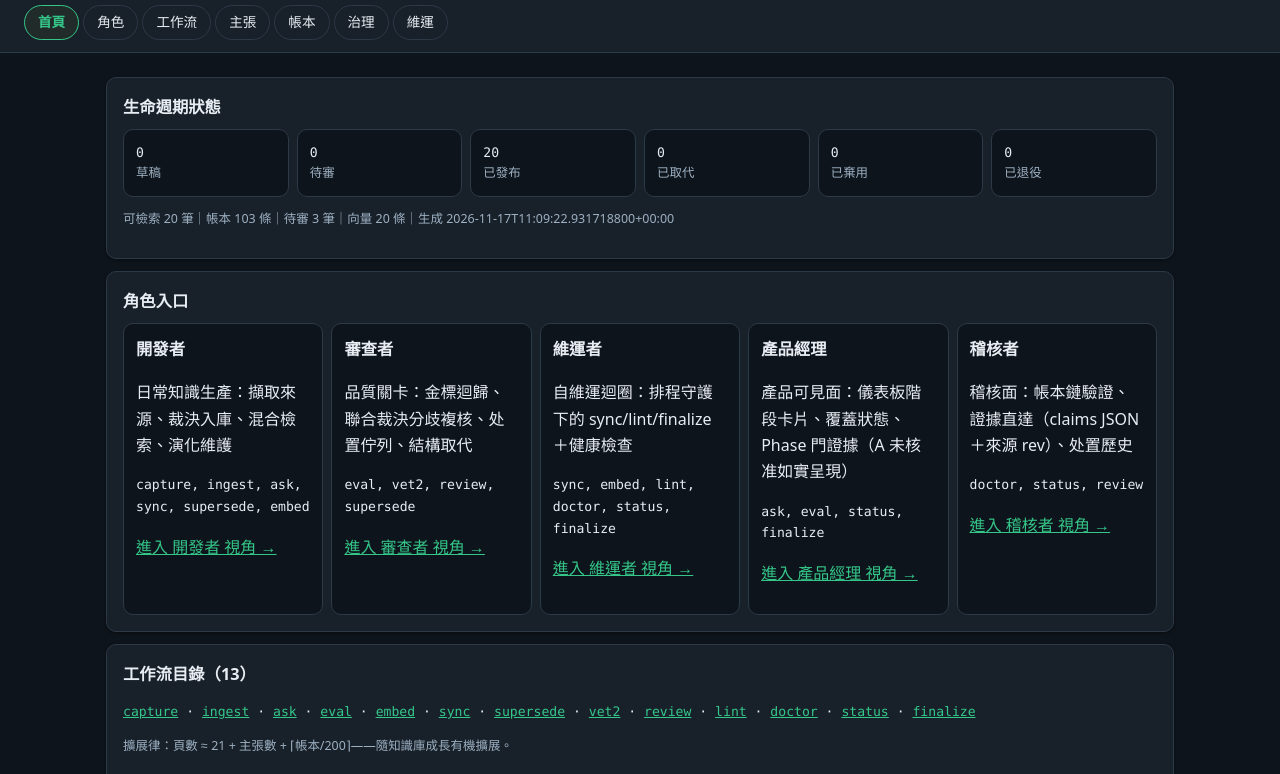
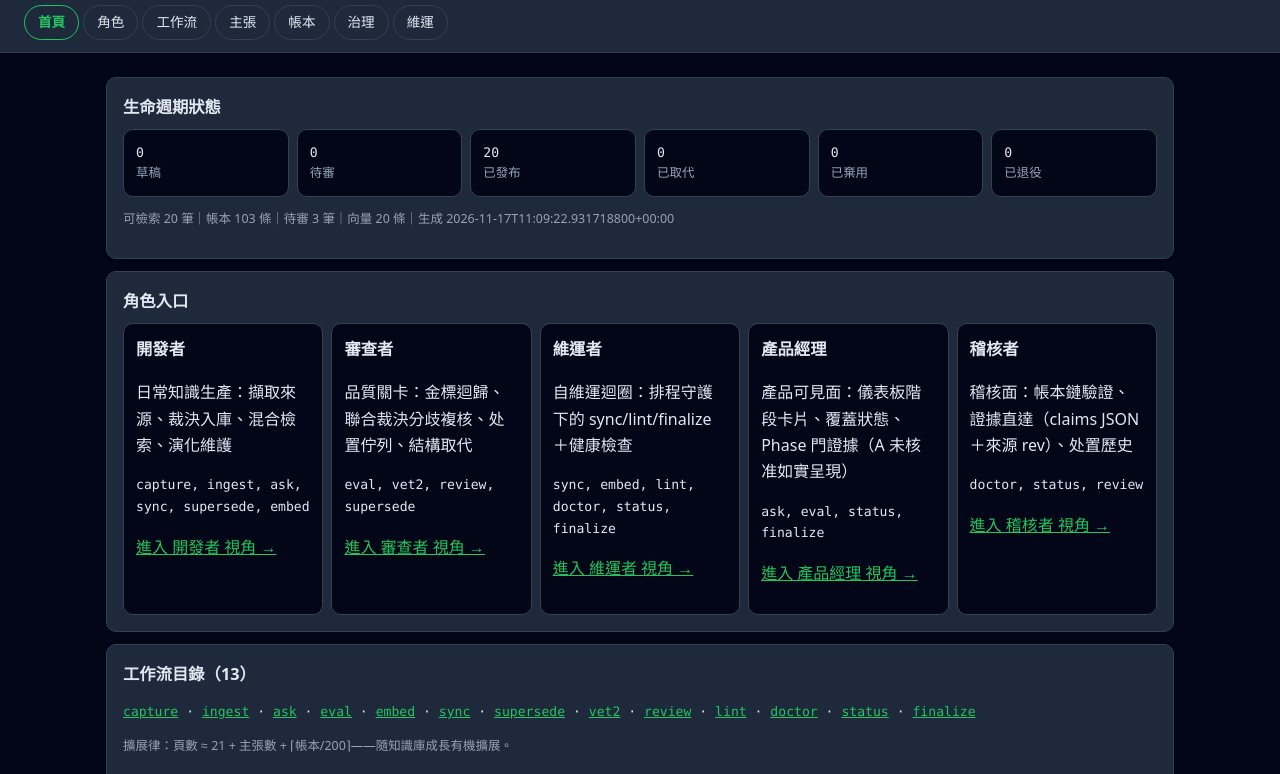
Before and after one commit to it-wellfit/dev, a plain HTML site: page knowledge/console/index.html in a window 1280 px wide. Shown: the part 76-850 px from the top of the page. Drawn offline with Linux system fonts and the dark colour scheme.

Commit message:
fix(console): 對齊 design-system canonical 色值（guards token drift 修復；W7 grill-E 契約）

```diff
--- a/knowledge/console/assets/console.css
+++ b/knowledge/console/assets/console.css
@@ -3,8 +3,8 @@
  * 零 JavaScript；深色 prefers-color-scheme；列印；reduced-motion。
  * 對比實算見 docs/design/LIVING_LEDGER_DESIGN_LANGUAGE.md §2（全 AA）。*/
 :root{
-  --bg:#f4f6f2;--surface:#fff;--ink:#1b2733;--muted:#5c6b7a;--accent:#0a7a4f;
-  --ok:#177245;--warn:#9a5b00;--err:#b3261e;--border:#d8dee2;--chip:#eef2ee;
+  --bg:#f1f5f9;--surface:#fff;--ink:#0f172a;--muted:#64748b;--accent:#0d9488;
+  --ok:#15803d;--warn:#b45309;--err:#b91c1c;--border:#cbd5e1;--chip:#f0fdf4;
   --s1:4px;--s2:8px;--s3:12px;--s4:16px;--s5:24px;--s6:32px;
   --radius:10px;--mono:Consolas,"Cascadia Mono",monospace;
   --font-display:"Noto Serif TC","Songti TC",serif;
@@ -13,8 +13,8 @@
   font-variant-numeric:tabular-nums;
 }
 @media (prefers-color-scheme:dark){
-  :root{--bg:#0e141b;--surface:#182029;--ink:#e8edf3;--muted:#9db0c2;--accent:#35c78a;
-  --ok:#5cd6a2;--warn:#f0b45c;--err:#ff8f86;--border:#2c3947;--chip:#212c2a;
+  :root{--bg:#020617;--surface:#1e293b;--ink:#e2e8f0;--muted:#94a3b8;--accent:#22c55e;
+  --ok:#22c55e;--warn:#fbbf24;--err:#f87171;--border:#334155;--chip:#1e293b;
   --shadow:0 1px 3px rgba(0,0,0,.45)}
 }
 *{box-sizing:border-box}
```
